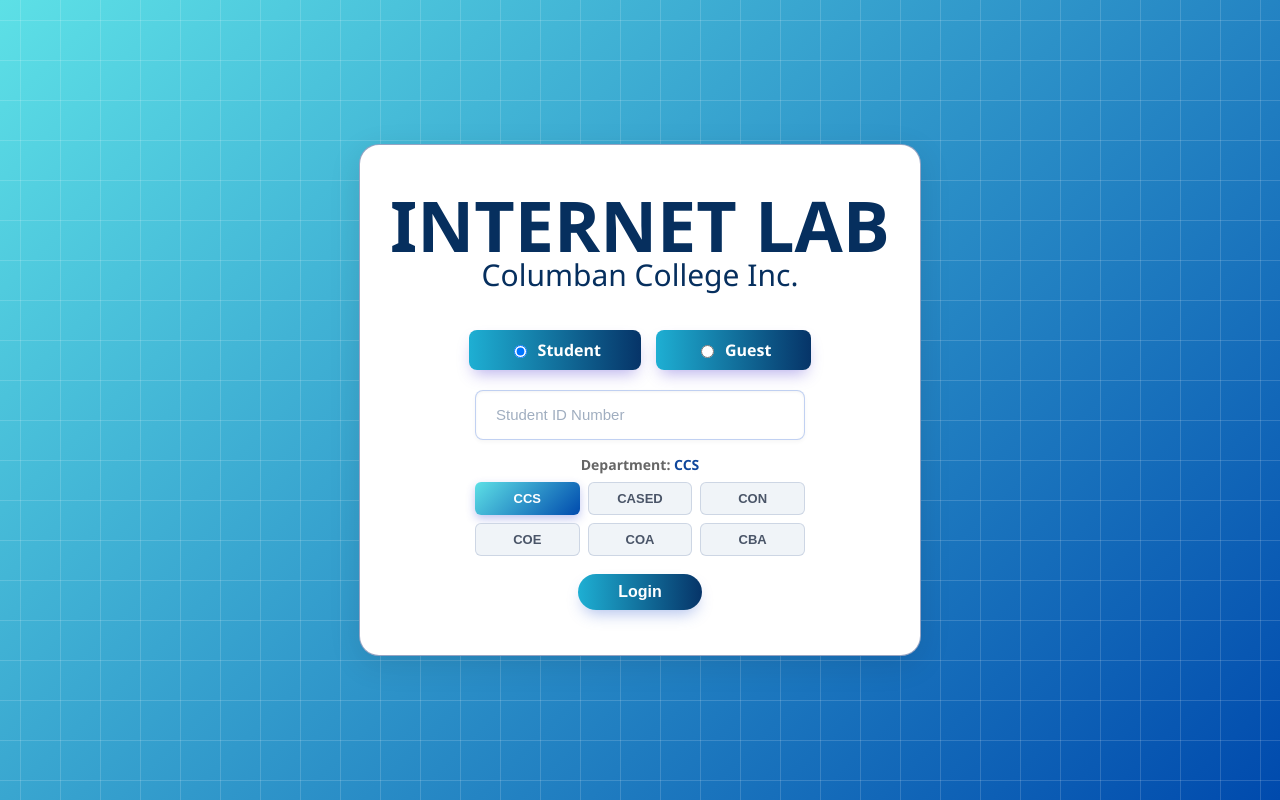
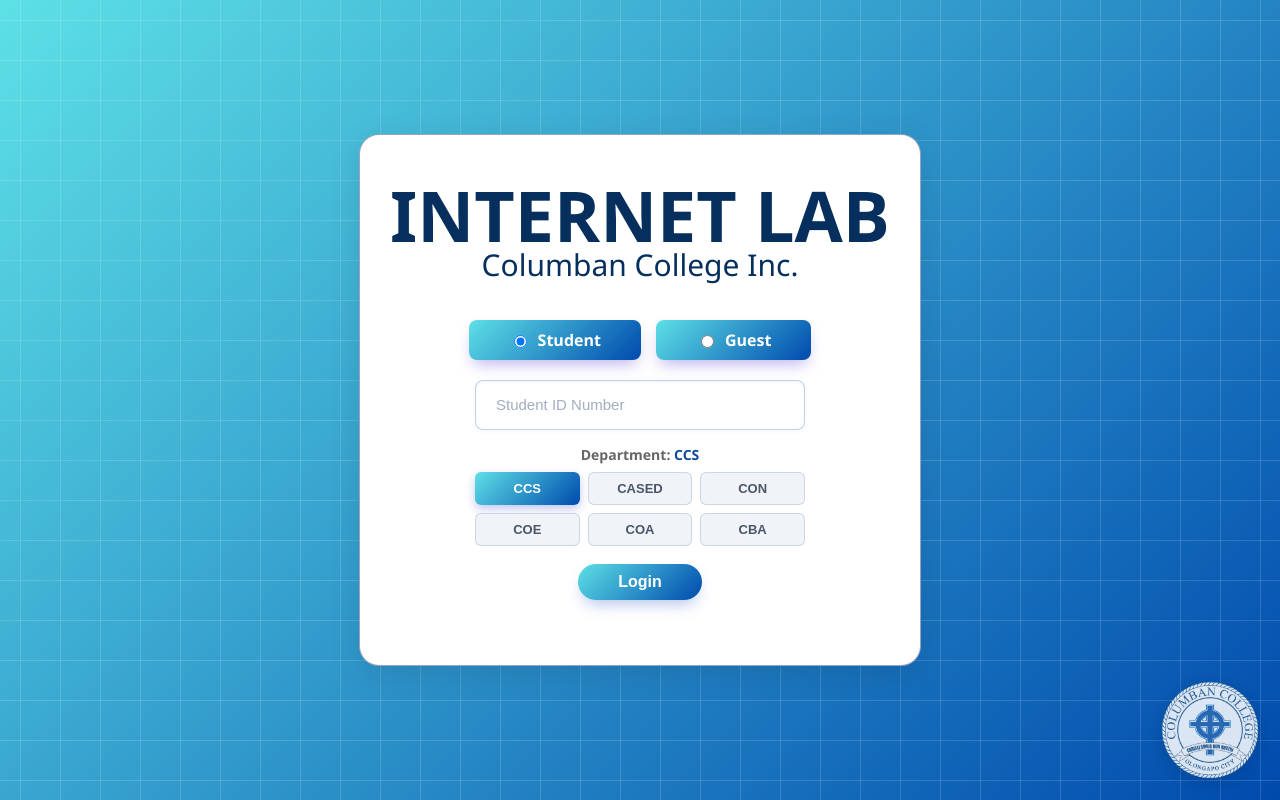
Before and after one commit to Zero0234/Login-Logout, a Django app: page / in a window 1280 px wide. Run offline with Django 5.2, Linux system fonts and the light colour scheme.

Commit message:
Added Logo, Fixed Buttons

```diff
--- a/logger/static/css/style.css
+++ b/logger/static/css/style.css
@@ -24,7 +24,7 @@ body {
    ========================================= */
 .card {
     width: 500px;
-    height: 450px;
+    height: 470px;
     padding: 30px;
     margin: 40px auto;
     background: rgb(255, 255, 255);
@@ -83,9 +83,9 @@ body {
     transition: transform 0.2s, opacity 0.2s;
 
     background: linear-gradient(
-        90deg,
-        rgb(30, 175, 211) 0%,
-        rgb(6, 52, 104) 100%
+        135deg,
+        rgb(93, 224, 230) 0%,
+        rgb(0, 74, 173) 100%
     );
 }
 
@@ -198,9 +198,9 @@ body {
     transition: transform 0.2s, opacity 0.2s;
 
     background: linear-gradient(
-        90deg,
-        rgb(30, 175, 211) 0%,
-        rgb(6, 52, 104) 100%
+        135deg,
+        rgb(93, 224, 230) 0%,
+        rgb(0, 74, 173) 100%
     );
 }
 
@@ -305,6 +353,29 @@ body {
     color: white;
 }
 
+.corner-logo-container {
+    position: fixed;      /* Locks it in place relative to the browser window */
+    bottom: 20px;         /* 20px gap from the bottom edge */
+    right: 20px;          /* 20px gap from the right edge */
+    z-index: 1000;        /* Ensures it sits cleanly above your background shapes */
+    opacity: 0.85;        /* Makes it blend subtly with the design */
+    transition: transform 0.3s ease, opacity 0.3s ease;
+}
+
+/* Styles the actual logo image inside the container */
+.corner-logo-container img {
+    width: 100px;          /* Clean, non-intrusive desktop size */
+    height: auto;         /* Maintains perfect aspect ratio proportions */
+    display: block;       /* Eliminates default browser inline tracking gaps */
+    filter: drop-shadow(0 4px 8px rgba(0, 0, 0, 0.15)); /* Adds a sleek modern depth shadow */
+}
+
+/* Sleek hover interaction */
+.corner-logo-container:hover {
+    opacity: 1;           /* Lights up fully when you hover over it */
+    transform: scale(1.05); /* Adds a crisp, minimal pop-out zoom effect */
+}
+
 .btn-yes { background: #28a745; padding: 10px 30px; }
 .btn-no { background: #dc3545; padding: 10px 30px; }
 .btn-ok { background: #28a745; padding: 12px 40px; font-size: 16px; }
--- a/logger/templates/logger/index.html
+++ b/logger/templates/logger/index.html
@@ -16,6 +16,10 @@
     {% endif %}
     <div id="js-message"></div>
 </div>
+
+<a href="#" class="corner-logo-container">
+    <img src="{% static 'css/Columban Logo (1).png' %}" alt="Columban College Logo">
+</a>
 
 <div class="card">
     <form id="main-form" method="POST">
@@ -63,12 +67,12 @@
         <h3 class="modal-title">Welcome, <span id="pulled_name" style="color: #0061ff;"></span>!</h3>
         <p style="color: #555; margin-bottom: 20px; font-size: 18px;">What is your purpose today?</p>
 
-        <div class="modal-actions" style="display: flex; flex-wrap: wrap; gap: 10px; justify-content: center;">
-            <button type="button" onclick="submitPurpose('Internet')" class="btn" style="background: #0061ff; padding: 12px 20px; flex: 1 1 30%;">Internet</button>
-            <button type="button" onclick="submitPurpose('Print')" class="btn" style="background: #0061ff; padding: 12px 20px; flex: 1 1 30%;">Print</button>
-            <button type="button" onclick="submitPurpose('Computer')" class="btn" style="background: #0061ff; padding: 12px 20px; flex: 1 1 30%;">Computer</button>
-            <button type="button" onclick="submitPurpose('Lounge')" class="btn" style="background: #0061ff; padding: 12px 20px; flex: 1 1 30%;">Lounge</button>
-            <button type="button" onclick="submitPurpose('Other')" class="btn" style="background: #6c757d; padding: 12px 20px; flex: 1 1 30%;">Other</button>
+        <div class="modal-actions">
+            <button type="button" onclick="submitPurpose('Internet')" class="btn btn-primary">Internet</button>
+            <button type="button" onclick="submitPurpose('Print')" class="btn btn-primary">Print</button>
+            <button type="button" onclick="submitPurpose('Computer')" class="btn btn-primary">Computer</button>
+            <button type="button" onclick="submitPurpose('Lounge')" class="btn btn-primary">Lounge</button>
+            <button type="button" onclick="submitPurpose('Other')" class="btn btn-secondary">Other</button>
         </div>
 
         <button type="button" onclick="closePurposeModal()" class="btn btn-no" style="margin-top: 25px; width: 100%;">Cancel</button>
@@ -194,7 +198,7 @@
             }
 
             // NEW: Show the Purpose Modal instead of submitting directly
-            document.getElementById('pulled_name').innerText = nameInput + " (Guest)";
+            document.getElementById('pulled_name').innerText = nameInput;
             document.getElementById('purposeModal').style.display = 'flex';
             return;
         }
```
Also changed, not shown: other parts of logger/static/css/style.css (+48 -0 lines), logger/migrations/0013_merge_20260520_1442.py (added).
